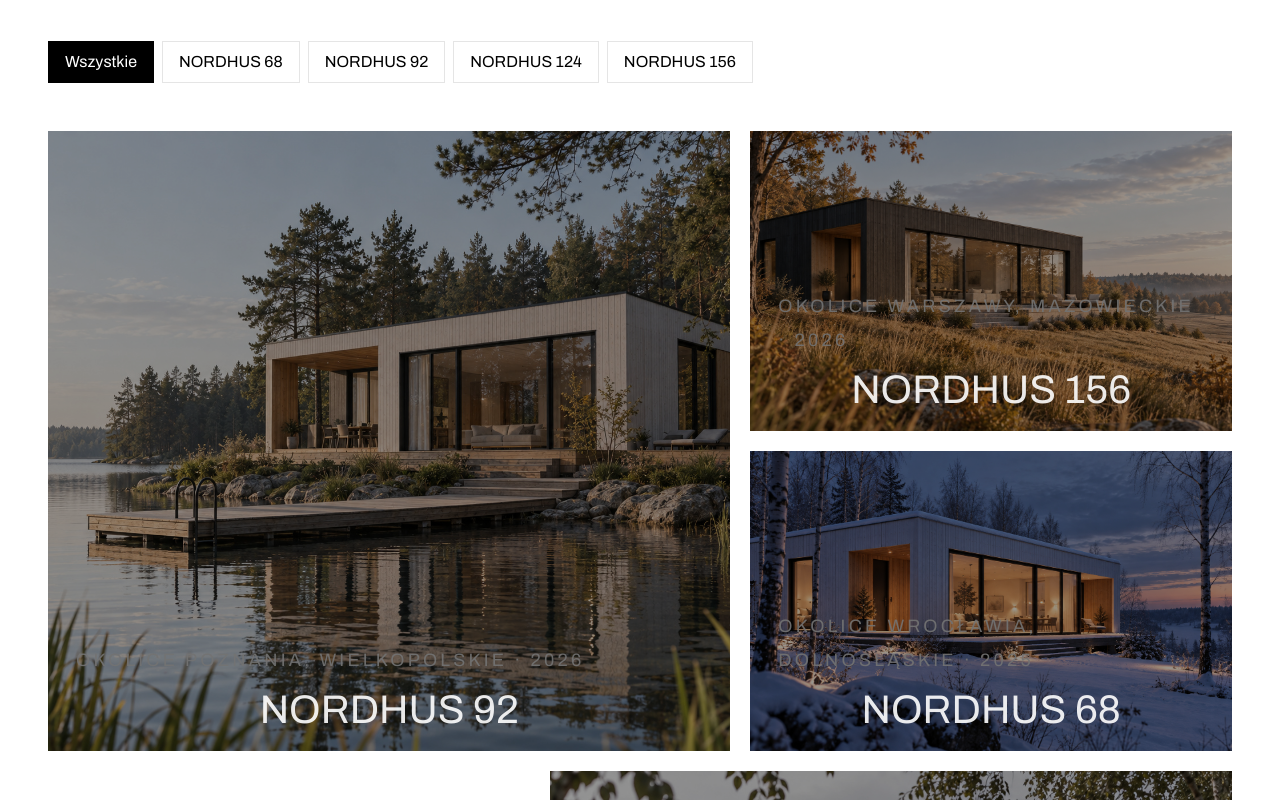
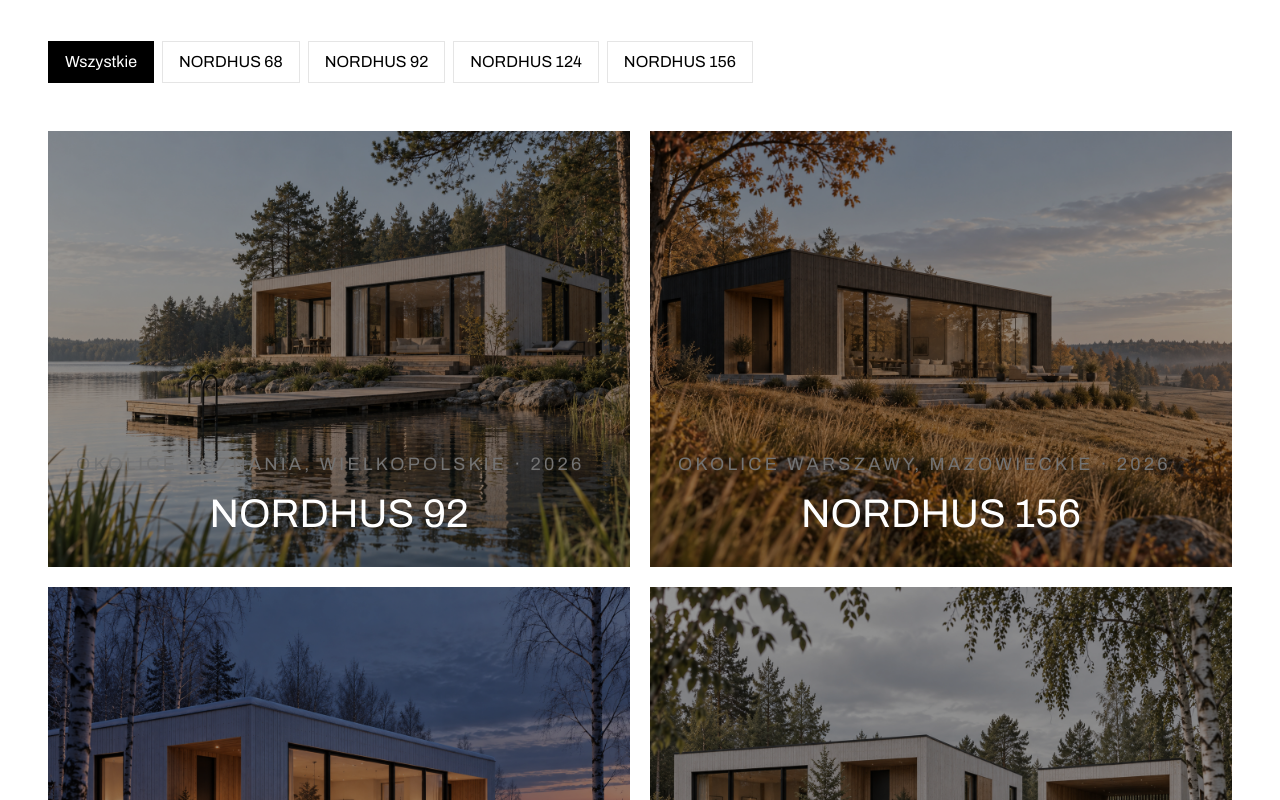
Before and after one commit to jakubskrzypiec/nordhus, a Next.js app: page /realizacje in a window 1280 px wide. Shown: the part 1240-2040 px from the top of the page. Built offline with nearby package versions, Linux system fonts and the light colour scheme; no server answers.

Commit message:
Fix realization grid gaps and remove stats strip

```diff
--- a/RealizationsGrid.js
+++ b/RealizationsGrid.js
@@ -19,14 +19,17 @@ export default function RealizationsGrid(){
  useEffect(()=>{if(index===null)return;const key=e=>{if(e.key==="Escape")setIndex(null);if(e.key==="ArrowRight")setIndex(i=>(i+1)%visible.length);if(e.key==="ArrowLeft")setIndex(i=>(i-1+visible.length)%visible.length)};document.addEventListener("keydown",key);document.body.style.overflow="hidden";return()=>{document.removeEventListener("keydown",key);document.body.style.overflow=""}},[index,visible.length]);
  return <>
   <div className="mb-12 flex flex-wrap gap-2">{models.map(m=><button key={m} onClick={()=>{setFilter(m);setIndex(null)}} className={`border px-4 py-2 text-sm transition ${filter===m?"border-[var(--ink)] bg-[var(--ink)] text-white":"border-[var(--line)] bg-transparent hover:border-[var(--ink)]"}`}>{m}</button>)}</div>
-  <div className="reveal-group grid auto-rows-[230px] grid-cols-12 gap-5 md:auto-rows-[300px]">{visible.map((x,idx)=><button type="button" onClick={()=>setIndex(idx)} key={x.location+x.year+idx} className={`reveal gallery-item group relative overflow-hidden bg-white text-left ${idx%4===0?"col-span-12 row-span-2 md:col-span-7":idx%4===1?"col-span-12 md:col-span-5":idx%4===2?"col-span-12 md:col-span-5":"col-span-12 row-span-2 md:col-span-7 md:col-start-6"}`}>
-   <Image src={x.image} alt={`${x.model} — ${x.location}`} fill className="object-cover transition-transform duration-700 ease-[cubic-bezier(.22,1,.36,1)] group-hover:scale-[1.04]" sizes="(min-width:768px) 58vw,100vw" placeholder="blur" blurDataURL={BLUR_DATA_URL}/>
+  <div className="reveal-group grid gap-5 md:grid-cols-2">{visible.map((x,idx)=><button type="button" onClick={()=>setIndex(idx)} key={x.location+x.year+idx} className="reveal gallery-item group relative aspect-[4/3] overflow-hidden bg-white text-left">
+   <Image src={x.image} alt={`${x.model} — ${x.location}`} fill className="object-cover transition-transform duration-700 ease-[cubic-bezier(.22,1,.36,1)] group-hover:scale-[1.04]" sizes="(min-width:768px) 50vw,100vw" placeholder="blur" blurDataURL={BLUR_DATA_URL}/>
    <div className="absolute inset-0 bg-black/40"/>
-   <div className="absolute inset-x-0 bottom-0 translate-y-3 p-5 text-white opacity-90 transition duration-500 ease-[cubic-bezier(.22,1,.36,1)] group-hover:translate-y-0 group-hover:opacity-100 md:p-7"><p className="text-[.6875rem] uppercase tracking-[.18em] text-white/65">{x.location} · {x.year}</p><h2 className="mt-2 text-2xl font-normal">{x.model}</h2></div>
+   <div className="absolute inset-x-0 bottom-0 p-5 text-white md:p-7"><p className="text-[.6875rem] uppercase tracking-[.18em] text-white/65">{x.location} · {x.year}</p><h2 className="mt-2 text-2xl font-normal">{x.model}</h2></div>
    <span className="gallery-cursor" aria-hidden="true">Powiększ</span>
   </button>)}</div>
   {index!==null&&<div ref={dialog} role="dialog" aria-modal="true" className="fixed inset-0 z-[100] flex items-center justify-center bg-black/95 p-5" onMouseDown={e=>{if(e.target===e.currentTarget)setIndex(null)}}>
-   <button onClick={()=>setIndex(null)} className="focus-ring absolute right-5 top-5 z-10 px-3 py-2 text-sm text-white">Zamknij</button><button onClick={()=>setIndex(i=>(i-1+visible.length)%visible.length)} className="focus-ring absolute left-3 top-1/2 z-10 -translate-y-1/2 p-4 text-3xl text-white" aria-label="Poprzednie zdjęcie">←</button><div className="relative h-[78vh] w-[88vw]"><Image src={visible[index].image} alt={`${visible[index].model} — ${visible[index].location}`} fill className="object-contain" sizes="90vw" placeholder="blur" blurDataURL={BLUR_DATA_URL}/></div><button onClick={()=>setIndex(i=>(i+1)%visible.length)} className="focus-ring absolute right-3 top-1/2 z-10 -translate-y-1/2 p-4 text-3xl text-white" aria-label="Następne zdjęcie">→</button>
+   <button onClick={()=>setIndex(null)} className="focus-ring absolute right-5 top-5 z-10 px-3 py-2 text-sm text-white">Zamknij</button>
+   <button onClick={()=>setIndex(i=>(i-1+visible.length)%visible.length)} className="focus-ring absolute left-3 top-1/2 z-10 -translate-y-1/2 p-4 text-3xl text-white" aria-label="Poprzednie zdjęcie">←</button>
+   <div className="relative h-[78vh] w-[88vw]"><Image src={visible[index].image} alt={`${visible[index].model} — ${visible[index].location}`} fill className="object-contain" sizes="90vw" placeholder="blur" blurDataURL={BLUR_DATA_URL}/></div>
+   <button onClick={()=>setIndex(i=>(i+1)%visible.length)} className="focus-ring absolute right-3 top-1/2 z-10 -translate-y-1/2 p-4 text-3xl text-white" aria-label="Następne zdjęcie">→</button>
   </div>}
  </>;
 }
--- a/app/o-nas/page.js
+++ b/app/o-nas/page.js
@@ -20,10 +20,7 @@ export default function Page(){return <>
  </div>
 </Container></section>
 
-<section className="bg-black text-white"><Container>
- <p className="pt-7 text-xs uppercase tracking-[.14em] text-white/45">Dane demonstracyjne</p>
- <div className="grid grid-cols-2 md:grid-cols-4">{[["2019","rok założenia"],["127","domów"],["4 800 m²","powierzchni hali"],["34","osoby w zespole"]].map(([a,b],i)=><div key={b} className={`py-10 md:px-7 ${i<3?"md:border-r md:border-white/15":""}`}><p className="display text-5xl md:text-7xl">{a}</p><p className="mt-3 text-[11px] uppercase tracking-[.16em] text-white/50">{b}</p></div>)}</div>
-</Container></section>
+
 
 <section className="section-space"><Container>
  <div className="section-heading"><p className="eyebrow">Zespół — osoby fikcyjne</p><h2 className="mt-5">Kto odpowiada za kolejne decyzje.</h2></div>
```
